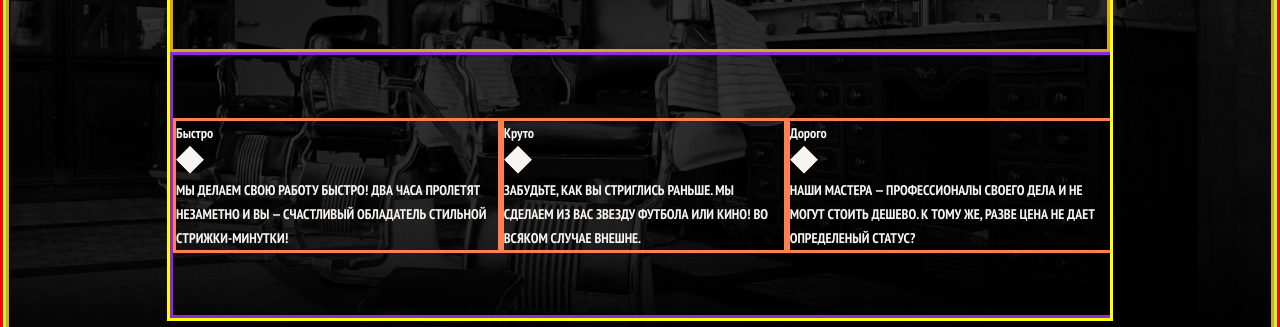
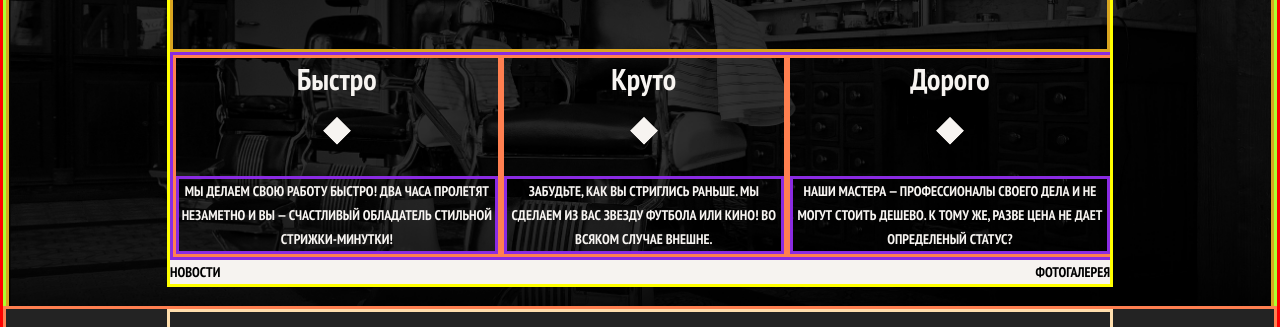
Before and after one commit to Incubator666/itstep, a plain HTML site: page макет/index.html in a window 1280 px wide. Shown: the part 296-623 px from the top of the page. Drawn offline with Linux system fonts and the light colour scheme.

Commit message:
поисправлял все на уроке

```diff
--- a/макет/css/styles.css
+++ b/макет/css/styles.css
@@ -140,22 +140,35 @@ body {
     justify-content: space-between;
     align-items: center;
     width: 940px;
-    height: 260px;
     border: 3px solid blueviolet;
 }
 
 .shape1 {
     border: 3px solid coral;
 }
-.shape1 p {
+.shape_tag {
+    text-align: center;
+    font-family: 'PT Sans Narrow', sans-serif;
+    font-size: 30px;
+    line-height: 42px;
+    font-weight: 700;
+    color: #f7f4f1;
+}
+.shape_text {
+    text-align: center;
     font-family: 'PT Sans Narrow', sans-serif;
     font-size: 14px;
     line-height: 24px;
     font-weight: 700;
     color: #f7f4f1;
+    border: 3px solid blueviolet;
 }
 .shape2 {
-
+    display: flex;
+    justify-content: center;
+    align-items: center;
+    margin-top: 16px;
+    margin-bottom: 31px;
 }
 .shape2 p {
     font-family: 'PT Sans Narrow', sans-serif;
@@ -164,7 +177,30 @@ body {
     font-weight: 700;
     color: #f7f4f1;
 }
-
+.content_about_us {
+    display: flex;
+    justify-content: center;
+    align-items: center;
+    width: 940px;
+    background-color: #f6f3f0;
+  /*  margin-top: 55px;
+    margin-left: 81px;
+    margin-right: 81px;
+    margin-bottom: 50px;*/
+}
+.body_content {
+    margin: 0;
+    padding: 0;
+    display: inline-flex;
+    justify-content: space-between;
+    align-items: center;
+    width: 940px;
+    font-family: 'PT Sans Narrow', sans-serif;
+    font-size: 14px;
+    line-height: 24px;
+    font-weight: 700;
+    color: #000000;
+}
 .footer {
     flex-shrink: 0;
     background: #232323;
--- a/макет/index.html
+++ b/макет/index.html
@@ -36,40 +36,64 @@
                 <img src="images/index_logo_3276.png" alt="logo">
             </div>
             <div class="shape"><!--footercontent-->
-                <div class="shape1" onclick="location.href='#'">
+                <div class="shape1">
+                    <div class="shape_tag">
                         <p>Быстро</p>
+                    </div>
                     <div class="shape2">
-                        <a href="#"><img src="images/shape_1.png" alt="shape"></a>
+                        <img src="images/shape_1.png" alt="shape">
                     </div>
+                    <div class="shape_text">
                         <p>
-                        МЫ ДЕЛАЕМ СВОЮ РАБОТУ БЫСТРО! ДВА ЧАСА ПРОЛЕТЯТ НЕЗАМЕТНО И ВЫ — СЧАСТЛИВЫЙ ОБЛАДАТЕЛЬ СТИЛЬНОЙ
+                            МЫ ДЕЛАЕМ СВОЮ РАБОТУ БЫСТРО! ДВА ЧАСА ПРОЛЕТЯТ НЕЗАМЕТНО И ВЫ — СЧАСТЛИВЫЙ ОБЛАДАТЕЛЬ
+                            СТИЛЬНОЙ
                             СТРИЖКИ-МИНУТКИ!
                         </p>
                     </div>
-                <div class="shape1" onclick="location.href='#'"> <!--footercontent-->
+                </div>
+                <div class="shape1"> <!--footercontent-->
+                    <div class="shape_tag">
                         <p>Круто</p>
-
+                    </div>
                     <div class="shape2">
-                        <a href="#"><img src="images/shape_1.png" alt="shape"></a>
+                        <img src="images/shape_1.png" alt="shape">
                     </div>
+                    <div class="shape_text">
                         <p>
                             ЗАБУДЬТЕ, КАК ВЫ СТРИГЛИСЬ РАНЬШЕ.
                             МЫ СДЕЛАЕМ ИЗ ВАС ЗВЕЗДУ ФУТБОЛА ИЛИ КИНО!
                             ВО ВСЯКОМ СЛУЧАЕ ВНЕШНЕ.
                         </p>
                     </div>
-                <div class="shape1" onclick="location.href='#'"><!--footer2-->
+                </div>
+                <div class="shape1"><!--footer2-->
+                    <div class="shape_tag">
                         <p>Дорого</p>
-
+                    </div>
                     <div class="shape2"><!--footerhref-->
-                        <a href="#"><img src="images/shape_1.png" alt="shape"></a>
+                        <img src="images/shape_1.png" alt="shape">
                     </div>
+                    <div class="shape_text">
                         <p>
-                        НАШИ МАСТЕРА — ПРОФЕССИОНАЛЫ СВОЕГО ДЕЛА И НЕ МОГУТ СТОИТЬ ДЕШЕВО. К ТОМУ ЖЕ, РАЗВЕ ЦЕНА НЕ ДАЕТ
+                            НАШИ МАСТЕРА — ПРОФЕССИОНАЛЫ СВОЕГО ДЕЛА И НЕ МОГУТ СТОИТЬ ДЕШЕВО. К ТОМУ ЖЕ, РАЗВЕ ЦЕНА НЕ
+                            ДАЕТ
                             ОПРЕДЕЛЕНЫЙ СТАТУС?
                         </p>
                     </div>
                 </div>
+            </div>
+
+            <div class="content_about_us">
+                <div class="body_content">
+                    <div class="body_content_left">
+                        НОВОСТИ
+                    </div>
+                    <div class="body_content_right">
+                        ФОТОГАЛЕРЕЯ
+                    </div>
+                </div>
+            </div>
+
 
         </div>
     </div>
```
Also changed, not shown: макет/images/asdasd.png (renamed from макет/images/layer_21_2568.png). Lines whose indentation alone changed are shown as unchanged.
